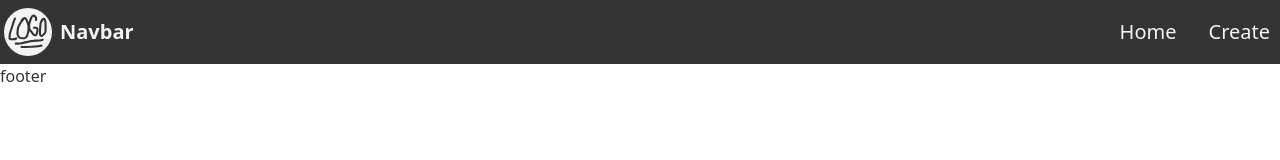
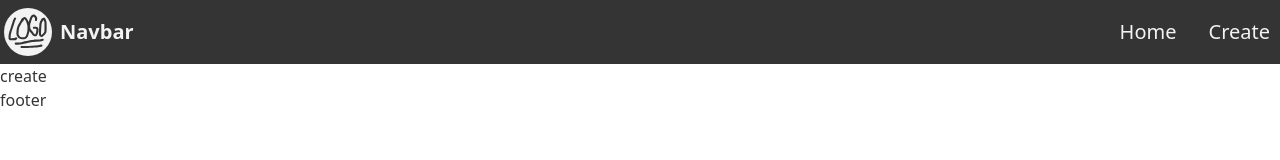
Before and after one commit to TohidEq/simple-blog, a React (Create React App) app: page /create in a window 1280 px wide. Shown: the top 160 px of the page. Built offline with nearby package versions, Linux system fonts and the light colour scheme.

Commit message:
Use Link(from react-router-dom@6)

```diff
--- a/src/App.tsx
+++ b/src/App.tsx
@@ -5,6 +5,7 @@ import { Navbar } from './components/Navbar';
 import Footer from './components/Footer';
 import Welcome from './components/Welcome';
 import Home from './components/Home';
+import Create from './components/Create';
 
 function App() {
   return (
@@ -15,6 +16,7 @@ function App() {
           <Routes>
             <Route path='/' element={<Welcome/>}/>
             <Route path='/home' element={<Home/>}/>
+            <Route path='/create' element={<Create/>}/>
           </Routes>
 
         <Footer />
--- /dev/null
+++ b/src/components/Create.tsx
@@ -0,0 +1,12 @@
+import * as React from 'react';
+
+export interface ICreateProps {
+}
+
+export default function Create (props: ICreateProps) {
+  return (
+    <div>
+        create
+    </div>
+  );
+}
--- a/src/components/Welcome.tsx
+++ b/src/components/Welcome.tsx
@@ -1,4 +1,5 @@
 import * as React from 'react';
+import { Link } from 'react-router-dom';
 
 export interface IWelcomeProps {
 }
@@ -17,9 +18,9 @@ export default function Welcome (props: IWelcomeProps) {
             Start writing <br />
             your first blog post <br />
             right now. GLHF ^_^
-            <a href="#">
-              Create Post
-            </a>
+
+            <Link to="/create">Create Post</Link>
+
           </div>
 
         </div>
```
Also changed, not shown: src/components/Navbar.tsx (+11 -4 lines).
